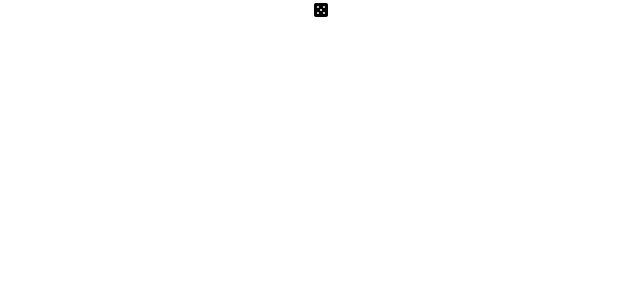
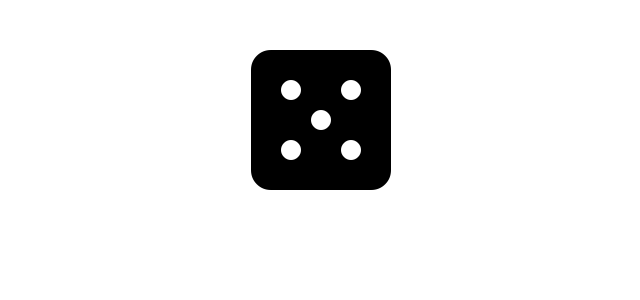
Before and after one commit to neeerajtk/create-react, a React (Create React App) app in the folder dice/dice/: page / in a window 1280 px wide. Shown: the top 300 px of the page, without its empty margins (319-959 px from the left). Built offline with nearby package versions, Linux system fonts and the light colour scheme.

Commit message:
die style added

```diff
--- a/dice/dice/src/Die.css
+++ b/dice/dice/src/Die.css
@@ -0,0 +1,5 @@
+.Die{
+    font-size: 10em;
+    padding: 0.25em;
+    color: black;
+}
```
